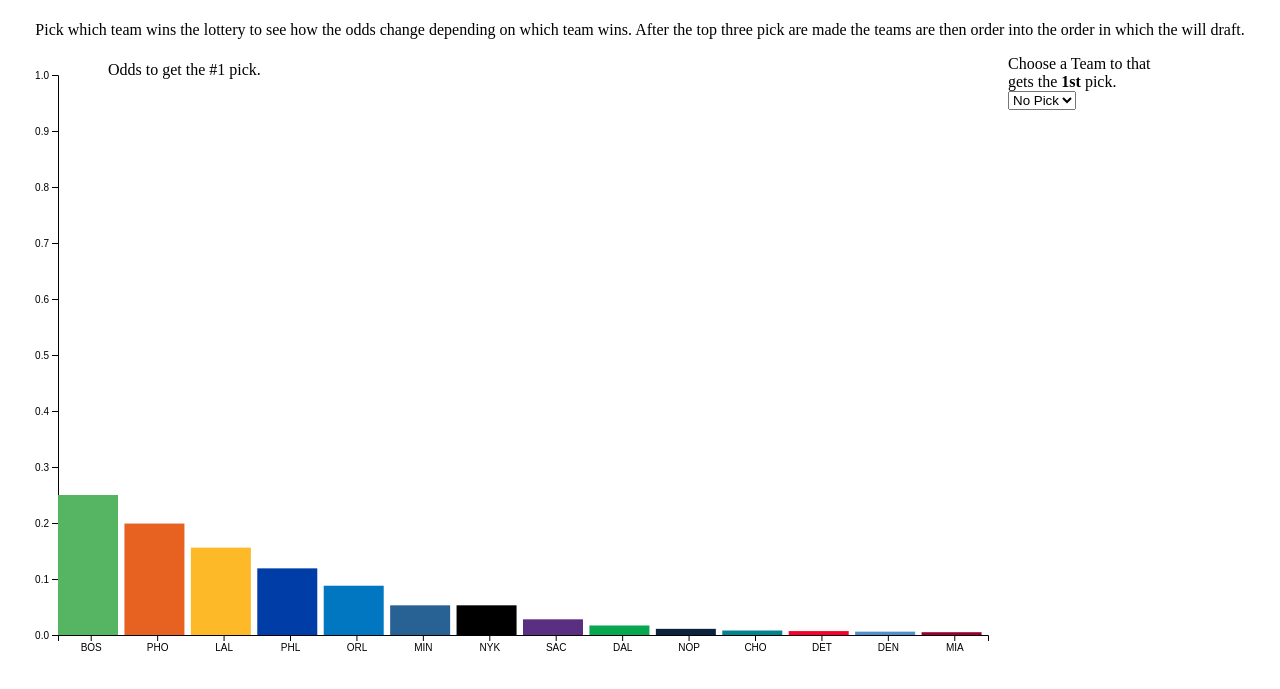
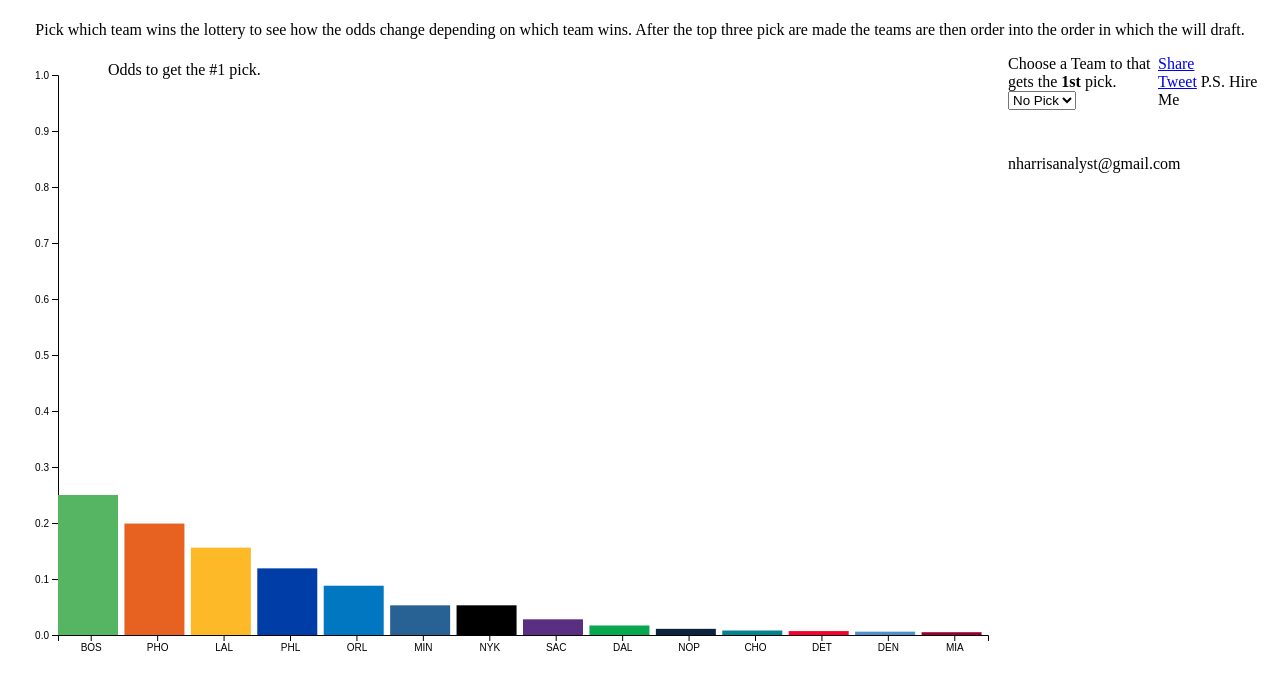
Before and after one commit to nharrisanalyst/DraftLottery, a plain HTML site: page index.html in a window 1280 px wide. Shown: the part 85-774 px from the top of the page. Drawn offline with nearby package versions, Linux system fonts and the light colour scheme.

Commit message:
added buttons:

```diff
--- a/index.html
+++ b/index.html
@@ -22,6 +22,30 @@
   <link rel="stylesheet" href="stylesheets.css" type="text/css">
   </head>
   <body>
+  <div id="fb-root"></div>
+<script>(function(d, s, id) {
+  var js, fjs = d.getElementsByTagName(s)[0];
+  if (d.getElementById(id)) return;
+  js = d.createElement(s); js.id = id;
+  js.src = "//connect.facebook.net/en_US/sdk.js#xfbml=1&version=v2.9";
+  fjs.parentNode.insertBefore(js, fjs);
+}(document, 'script', 'facebook-jssdk'));</script>
+<script>window.twttr = (function(d, s, id) {
+  var js, fjs = d.getElementsByTagName(s)[0],
+    t = window.twttr || {};
+  if (d.getElementById(id)) return t;
+  js = d.createElement(s);
+  js.id = id;
+  js.src = "https://platform.twitter.com/widgets.js";
+  fjs.parentNode.insertBefore(js, fjs);
+
+  t._e = [];
+  t.ready = function(f) {
+    t._e.push(f);
+  };
+
+  return t;
+}(document, "script", "twitter-wjs"));</script>
   <div id ="wrapperAuthor">
  	<div id="corp"> an <b>Independentviz.com</b> creation</div>   <div id="author"> by <a href="https://www.twitter.com/nathaniharris"><u> Nathan Harris</u></a> </div>
 </div>
@@ -46,9 +70,11 @@
   <script src="lottery.js" type="text/javascript"></script>
 
 
-
-
-
+  <div class="fb-share-button" data-href="https://nharrisanalyst.github.io/DraftLottery/" data-layout="button_count" data-size="small" data-mobile-iframe="true"><a class="fb-xfbml-parse-ignore" target="_blank" href="https://www.facebook.com/sharer/sharer.php?u=https%3A%2F%2Fnharrisanalyst.github.io%2FDraftLottery%2F&amp;src=sdkpreparse">Share</a></div>
+  <a class="twitter-share-button"
+  href="https://twitter.com/intent/tweet">
+Tweet</a>
+  P.S. Hire Me nharrisanalyst@gmail.com
 
 
   </body>
```
